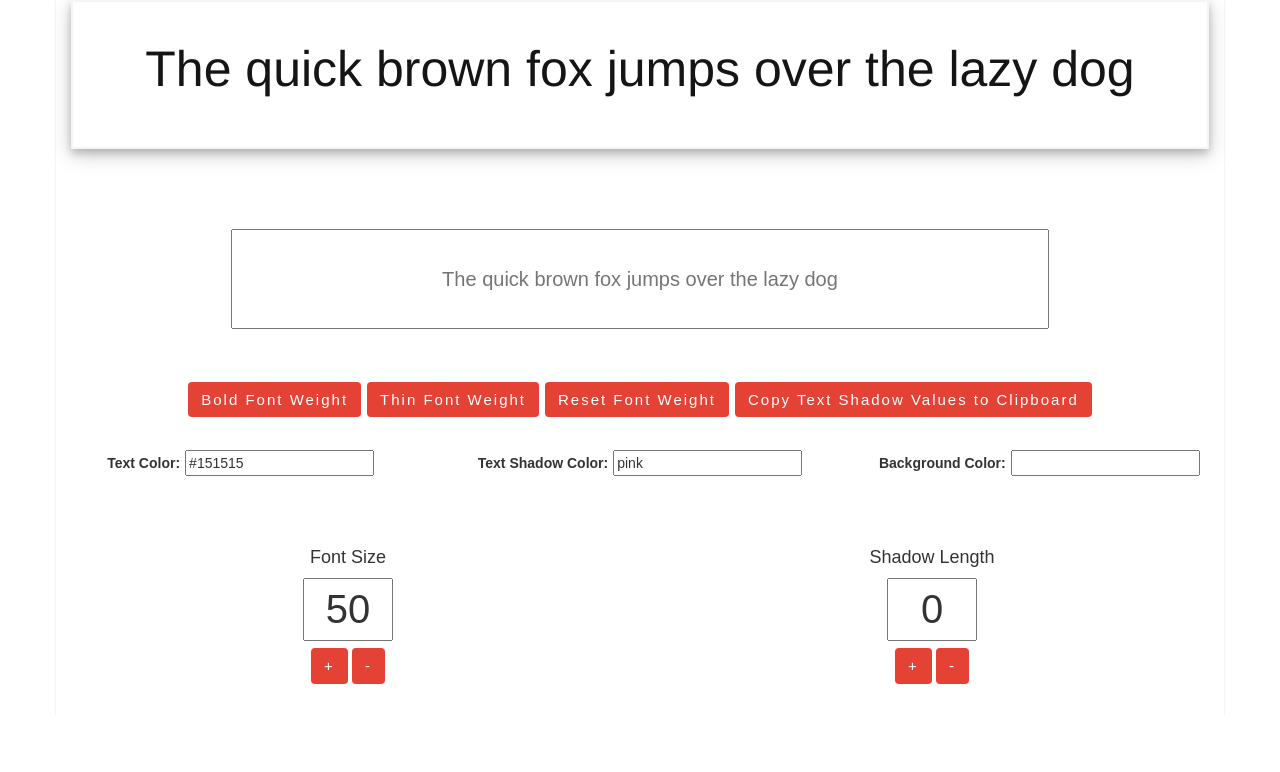
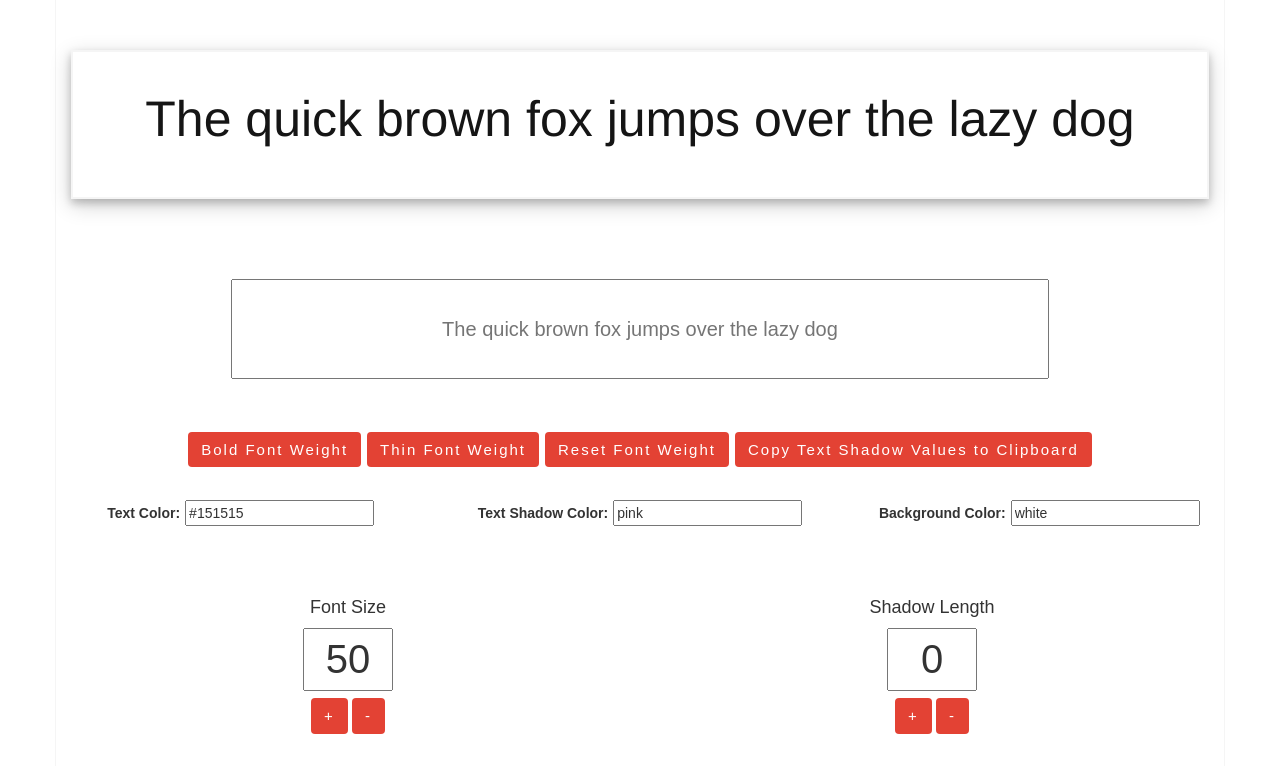
Before and after one commit to nseyf/text-shadow-assist, a React (Create React App) app: page / in a window 1280 px wide. Shown: the top 772 px of the page. Built offline with nearby package versions, Linux system fonts and the light colour scheme.

Commit message:
reset background

```diff
--- a/src/components/TextShadowAssist.js
+++ b/src/components/TextShadowAssist.js
@@ -15,7 +15,7 @@ constructor(props) {
     shadowLength: 0,
     shadowColor: "pink",
     shadowValues: 0,
-    backgroundColor: "",
+    backgroundColor: "white",
   }
 
 this.renderShadows = this.renderShadows.bind(this);
@@ -116,7 +116,7 @@ const mainStyle = {
   border: "2px solid #f5f5f5",
   transition: "0.3s",
   overflow: "hidden",
-  marginTop: "20npm start0px",
+  marginTop: "50px",
   boxShadow: "0 4px 8px 0 rgba(0, 0, 0, 0.2), 0 6px 20px 0 rgba(0, 0, 0, 0.19)",
   background: this.state.backgroundColor
 }
```
